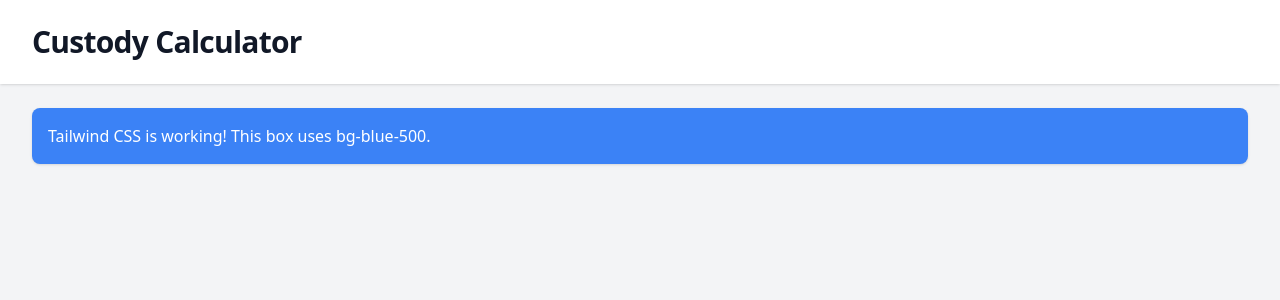
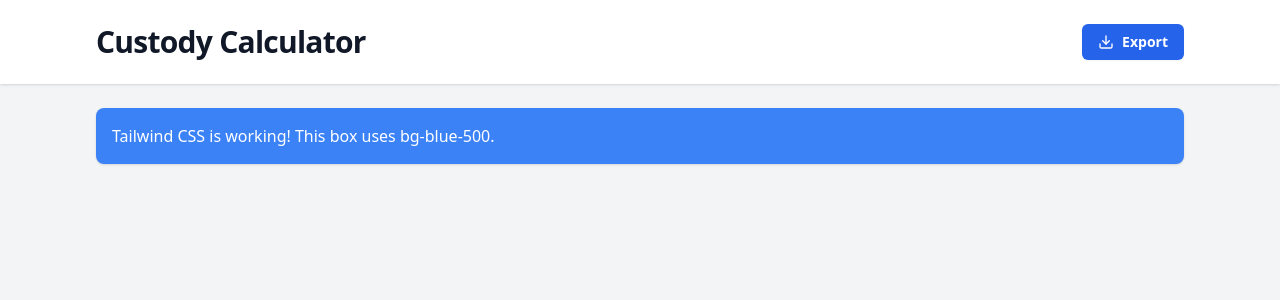
Before and after one commit to peddamat/gh-coding-agent-test, a React (Vite) app: page / in a window 1280 px wide. Shown: the top 300 px of the page. Built offline with nearby package versions, Linux system fonts and the light colour scheme.

Commit message:
Add layout components (Header + Container)
Co-authored-by: im-sampm <140651156+im-sampm@users.noreply.github.com>

```diff
--- a/src/App.tsx
+++ b/src/App.tsx
@@ -1,18 +1,21 @@
+import { Header, Container } from './components/layout';
+
 function App() {
+  const handleExportClick = () => {
+    // Placeholder for future export functionality
+    console.log('Export clicked');
+  };
+
   return (
     <div className="min-h-screen bg-gray-100">
-      <header className="bg-white shadow">
-        <div className="mx-auto max-w-7xl px-4 py-6 sm:px-6 lg:px-8">
-          <h1 className="text-3xl font-bold tracking-tight text-gray-900">
-            Custody Calculator
-          </h1>
-        </div>
-      </header>
-      <main className="mx-auto max-w-7xl px-4 py-6 sm:px-6 lg:px-8">
-        {/* Test Tailwind classes - bg-blue-500 */}
-        <div className="rounded-lg bg-blue-500 p-4 text-white shadow">
-          <p>Tailwind CSS is working! This box uses bg-blue-500.</p>
-        </div>
+      <Header onExportClick={handleExportClick} />
+      <main>
+        <Container>
+          {/* Test Tailwind classes - bg-blue-500 */}
+          <div className="rounded-lg bg-blue-500 p-4 text-white shadow">
+            <p>Tailwind CSS is working! This box uses bg-blue-500.</p>
+          </div>
+        </Container>
       </main>
     </div>
   );
--- /dev/null
+++ b/src/components/layout/Container.tsx
@@ -0,0 +1,17 @@
+import { ReactNode } from 'react';
+import clsx from 'clsx';
+
+export interface ContainerProps {
+  /** The content to display inside the container */
+  children: ReactNode;
+  /** Optional additional CSS classes to apply */
+  className?: string;
+}
+
+export function Container({ children, className }: ContainerProps) {
+  return (
+    <div className={clsx('mx-auto max-w-6xl px-4 py-6 sm:px-6 lg:px-8', className)}>
+      {children}
+    </div>
+  );
+}
--- /dev/null
+++ b/src/components/layout/Header.tsx
@@ -0,0 +1,25 @@
+import { Download } from 'lucide-react';
+
+export interface HeaderProps {
+  /** Optional callback for when the export button is clicked */
+  onExportClick?: () => void;
+}
+
+export function Header({ onExportClick }: HeaderProps) {
+  return (
+    <header className="bg-white shadow">
+      <div className="mx-auto flex max-w-6xl items-center justify-between px-4 py-6 sm:px-6 lg:px-8">
+        <h1 className="text-3xl font-bold tracking-tight text-gray-900">
+          Custody Calculator
+        </h1>
+        <button
+          onClick={onExportClick}
+          className="inline-flex items-center gap-2 rounded-md bg-blue-600 px-4 py-2 text-sm font-semibold text-white shadow-sm hover:bg-blue-500 focus-visible:outline focus-visible:outline-2 focus-visible:outline-offset-2 focus-visible:outline-blue-600"
+        >
+          <Download className="h-4 w-4" />
+          Export
+        </button>
+      </div>
+    </header>
+  );
+}
--- /dev/null
+++ b/src/components/layout/index.ts
@@ -0,0 +1,5 @@
+export { Header } from './Header';
+export type { HeaderProps } from './Header';
+
+export { Container } from './Container';
+export type { ContainerProps } from './Container';
```
